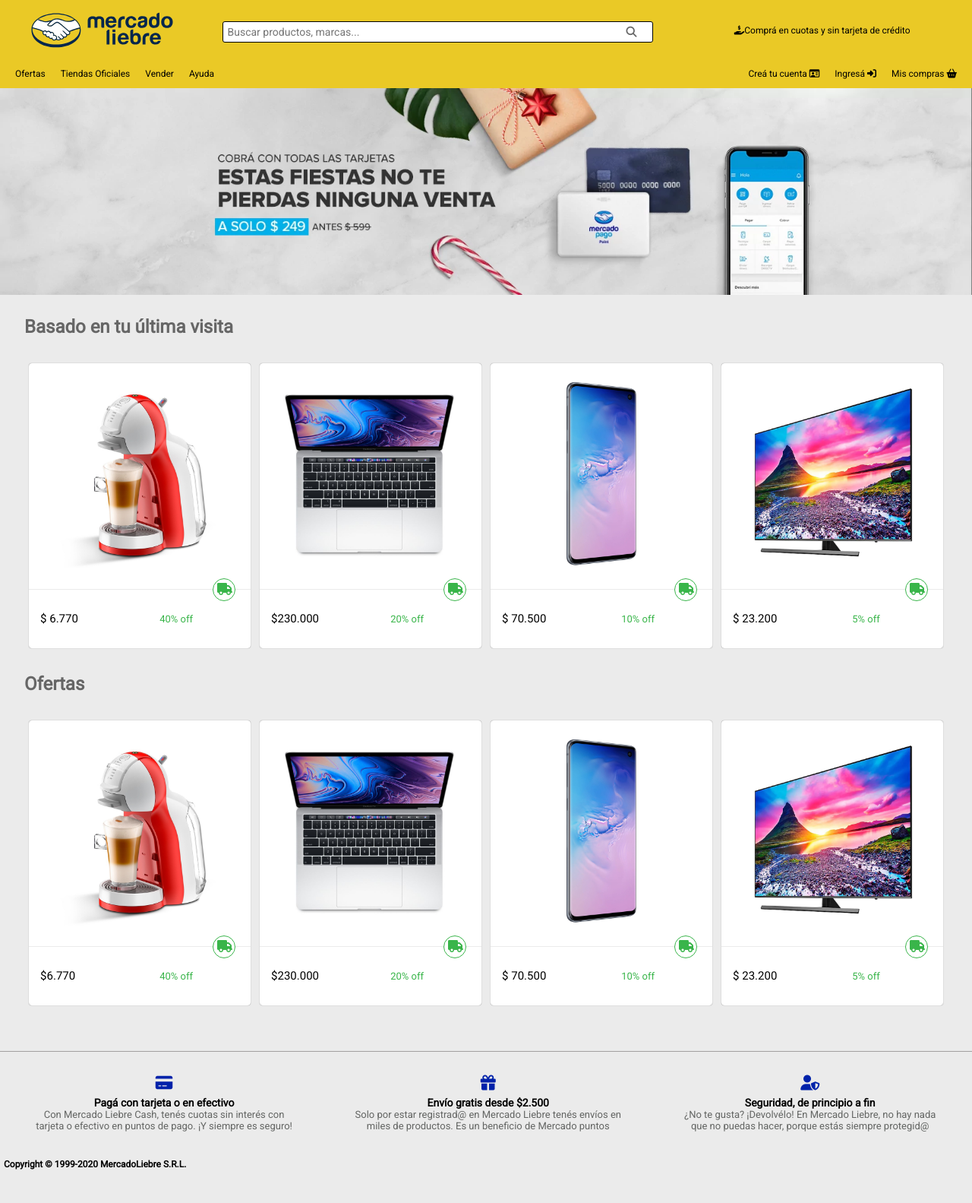
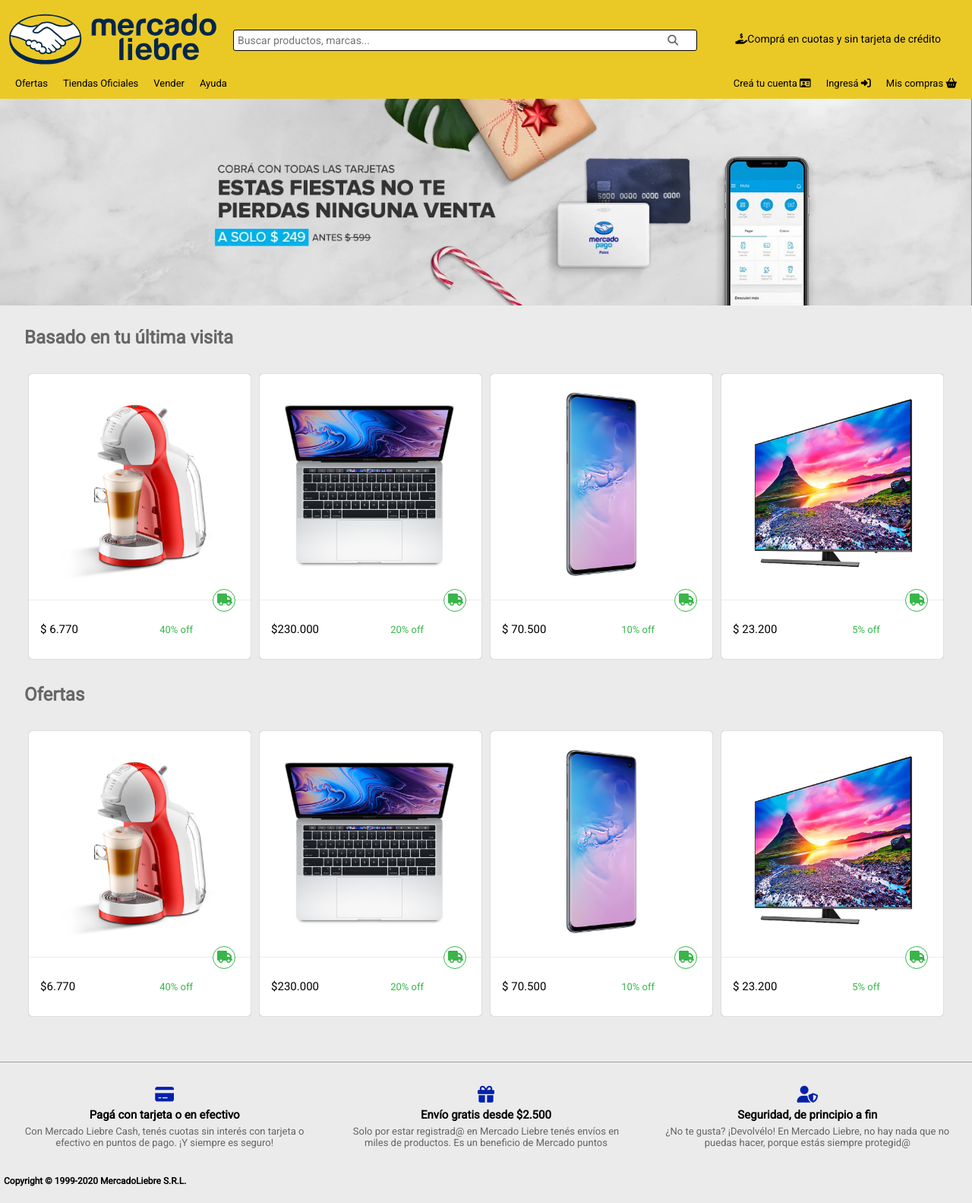
Before and after one commit to SacconeR88/ml-dh, a website: page views/home.html in a window 1280 px wide. Shown: the whole page at 76% size. Before the commit the page ends 1561 px from the top, so only its background shows below. Drawn offline with Linux system fonts and the light colour scheme; files that its build step writes are made by us from their sources; files whose address does not match are found by name.

Commit message:
correccion css

```diff
--- a/public/css/styles.css
+++ b/public/css/styles.css
@@ -30,7 +30,7 @@
 div.top-header{
     display: flex;
     flex-wrap: wrap;
-        align-items: center;
+    align-items: center;
 
 }
 
@@ -43,7 +43,8 @@
 
 header div.logo{
     width: 45%;
-    padding: 0px;
+    padding: 5px 5px;
+    margin: 10px 5px 0 0;
 }
 
 header nav{
@@ -257,10 +258,11 @@
     padding-top : 6px;
     margin: 0px;
 }
+
 footer .button-container p{
     box-sizing: content-box;
     font-size: 13px;
-    padding : 1px 30px;
+    padding : 6px 30px 1px;
     margin: 0px;
     color: #636563;
 }
@@ -463,9 +465,10 @@
 
 
 
+
 /*tablet-----------------------------------------------------------*/
 
-@media screen and (min-width:361px) {
+@media screen and (min-width:391px){
 
 
     main section .products{
@@ -482,15 +485,15 @@
     div.top-header{
         display: flex;
         justify-content: space-around;
-        padding: 10px;
+        padding: 10px 10px 0;
         flex-wrap: nowrap;
+    }
 
-
-    }
     div.top-header p{
         width: 35%;
         text-align: center;
         margin-top: 10px;
+        font-size: 13px;
     }
 
     header div.logo{
@@ -524,13 +527,31 @@
         color:#000;
         font-weight: 100;
     }
+
+    footer .button-container-main{
+        display: flex;
+        flex-wrap: wrap;
+        width: 100%;
+        justify-content: center;
     }
 
+
+    footer .button-container{
+        width: 100%;
+        max-width: 550px;
+       align-items: center;
+    }
+
+    footer .button-container .bars-menu{
+        font-size: 21px;
+
+    }
+}
 
 
 /*desktop----------------------------------------------------------*/
 
-@media screen and (min-width:769px) {
+@media screen and (min-width:733px) {
 
     section.button-container-main{
         display:flex;
@@ -555,10 +576,13 @@
 
     .lista1 li{
         padding: 0 0 0 20px;
+        font-size: 13px;
     }
 
     .lista2 li{
         padding: 0 20px 0 0;
+        font-size: 13px;
+
     }
 
     .barra-inferior .lista1{
@@ -576,19 +600,22 @@
     }
 
     div.top-header p{
-        width: 25%;
+        width: 30%;
         text-align: center;
-        margin-top: 10px;
+        font-size: 14px;
+        justify-items: baseline;
     }
 
     header div.logo{
-        width: 15%;
+        min-width: 160px;
         padding: 0px;
+        margin: 0 20px 0 0;
     }
 
     .barra-busqueda{
-        width: 45%;
+        width: 55%;
         height: 28px;
+        margin: 0 20px 0 0;
     }
 
     .barra-busqueda .input{
@@ -606,6 +633,18 @@
         max-width: 50%;
     }
 
+    footer .button-container h4{
+        font-size: 15px;
+        }
 
+    footer .button-container p{
+        font-size: 13px;
+        padding : 6px 15px 1px;
 
+    }
+
+    footer .button-container .bars-menu{
+        font-size: 22px;
+
+    }
 }
```
